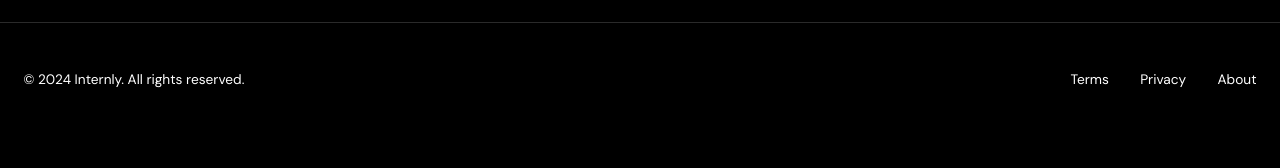
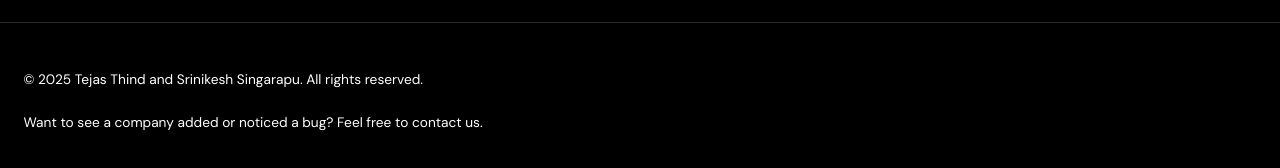
Before and after one commit to internly-app/internly, a Next.js app in the folder frontend/: page / in a window 1280 px wide. Shown: the part 1546-1714 px from the top of the page. Before the commit the page ends 1683 px from the top, so only its background shows below. Built offline with nearby package versions, Linux system fonts and the light colour scheme; no server answers; the database is empty.

Commit message:
Update footer with project creators and contact information
- Change copyright to Tejas Thind and Srinikesh Singarapu
- Update contact message to reflect Internly project purpose
- Remove Terms, Privacy, and About links
- Change contact message to 'contact us' for two creators

```diff
--- a/frontend/src/app/page.tsx
+++ b/frontend/src/app/page.tsx
@@ -72,29 +72,14 @@ export default function Home() {
 
       {/* Footer */}
       <footer className="py-12 px-6 bg-background border-t border-border">
-        <div className="max-w-[100rem] mx-auto flex flex-col md:flex-row items-center justify-between gap-6">
-          <div className="text-sm text-muted-foreground">
-            © 2024 Internly. All rights reserved.
-          </div>
-          <div className="flex gap-8">
-            <a
-              href="#"
-              className="text-sm text-muted-foreground hover:text-foreground transition-colors"
-            >
-              Terms
-            </a>
-            <a
-              href="#"
-              className="text-sm text-muted-foreground hover:text-foreground transition-colors"
-            >
-              Privacy
-            </a>
-            <a
-              href="#"
-              className="text-sm text-muted-foreground hover:text-foreground transition-colors"
-            >
-              About
-            </a>
+        <div className="max-w-[100rem] mx-auto">
+          <div className="flex flex-col gap-6">
+            <div className="text-sm text-muted-foreground">
+              © 2025 Tejas Thind and Srinikesh Singarapu. All rights reserved.
+            </div>
+            <div className="text-sm text-muted-foreground">
+              Want to see a company added or noticed a bug? Feel free to contact us.
+            </div>
           </div>
         </div>
       </footer>
```
